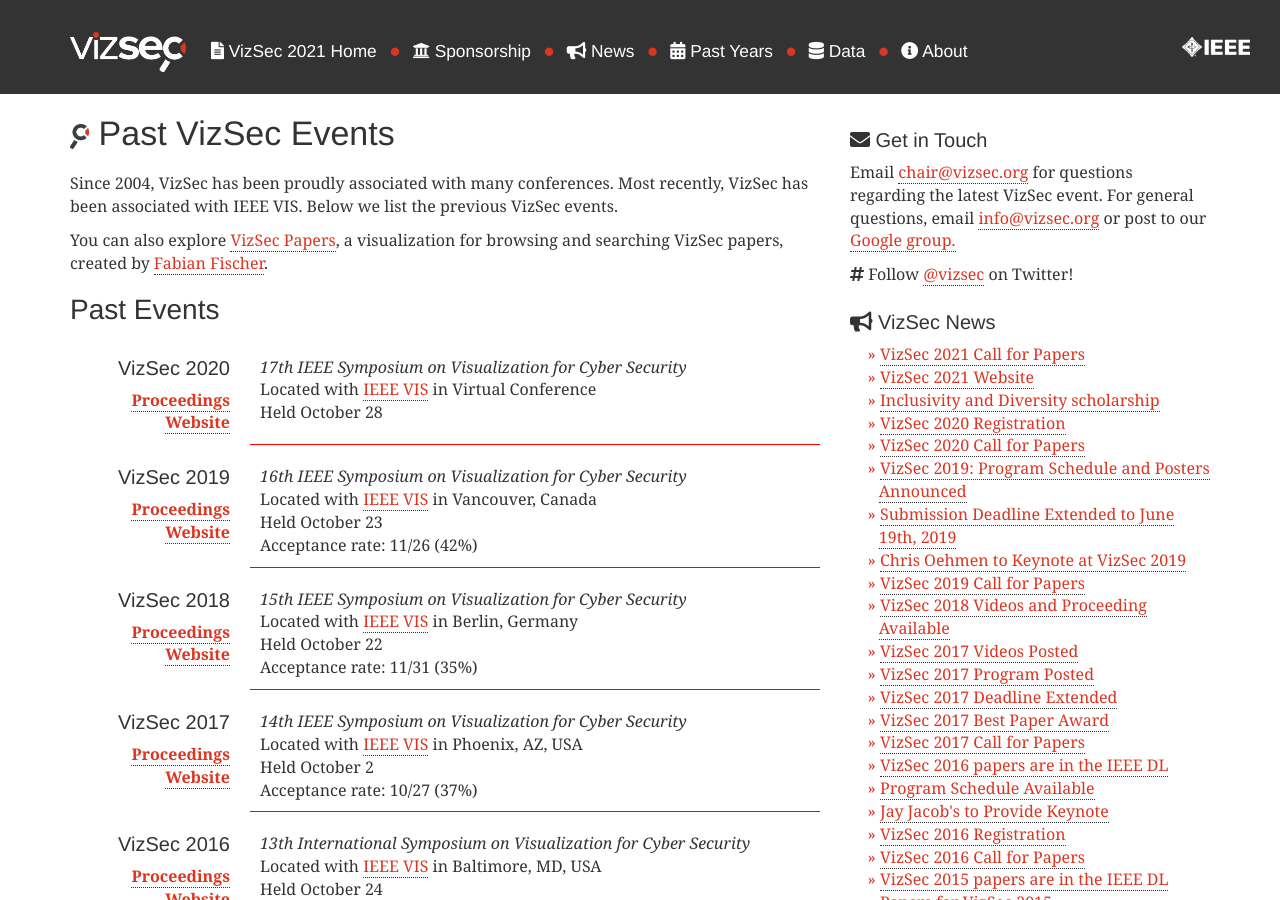
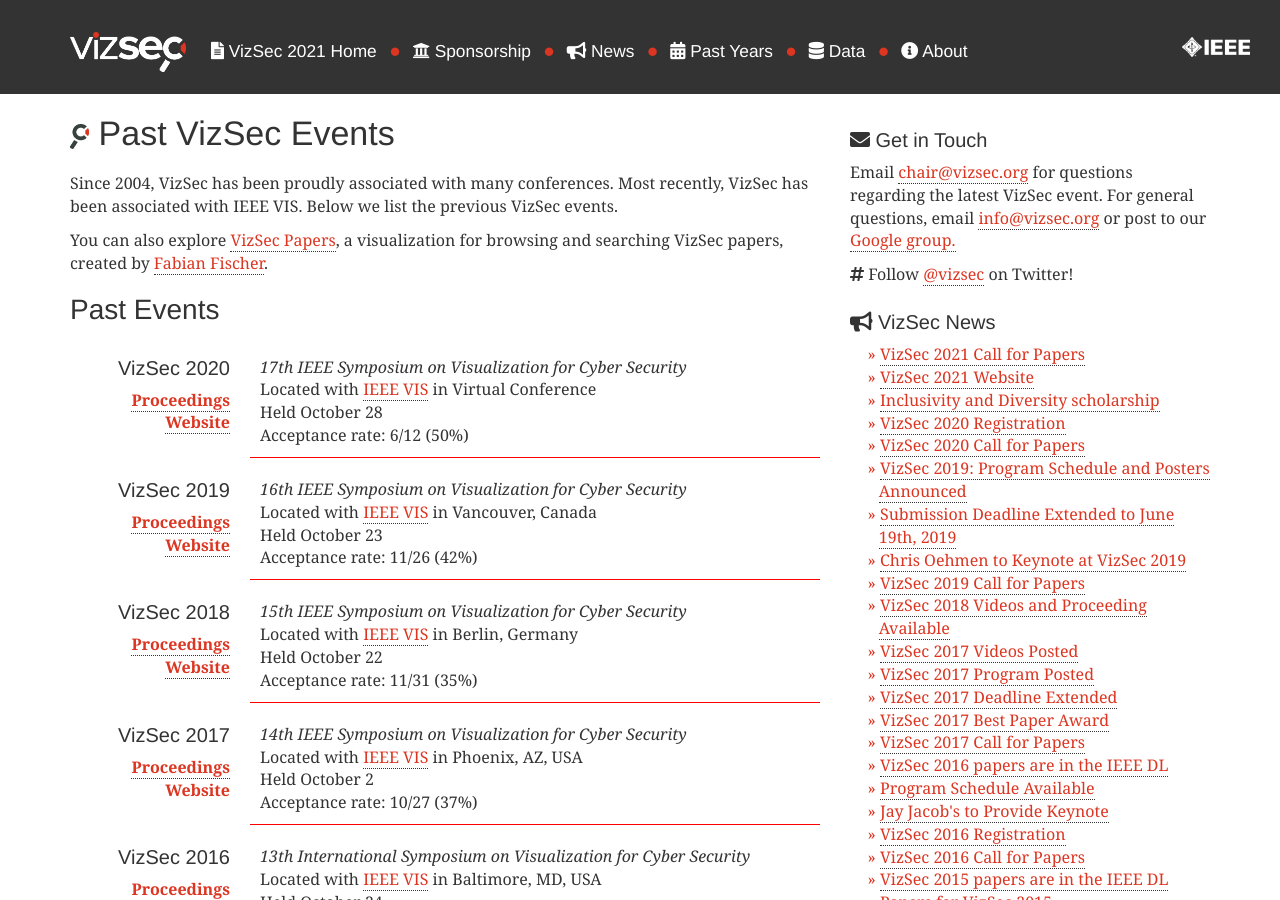
Before and after one commit to vizsec/vizsec.github.io, a Jekyll site: the page built from past/index.html, in a window 1280 px wide and 900 px high. Built offline with Jekyll 4.4.1, drawn with Linux system fonts in a browser that asks for light colours; nearby versions of some CDN libraries.

Commit message:
-update proceedings links and acceptance rate 2020 -add USB-IDS dataset to data page

```diff
--- a/_data/pastyears.yml
+++ b/_data/pastyears.yml
@@ -3,8 +3,9 @@
   with: <a href='http://ieeevis.org/year/2020/welcome'>IEEE VIS</a>
   location: Virtual Conference
   date: October 28
-  acceptance:
+  acceptance: 6/12 (50%)
   website: /vizsec2020/
+  proceedings: https://ieeexplore.ieee.org/xpl/conhome/9347390/proceeding
 
 - year: 2019
   title: 16th IEEE Symposium on Visualization for Cyber Security
@@ -13,6 +14,7 @@
   date: October 23
   acceptance: 11/26 (42%)
   website: /vizsec2019/
+  proceedings: https://ieeexplore.ieee.org/xpl/conhome/9154509/proceeding
 
 - year: 2018
   title: 15th IEEE Symposium on Visualization for Cyber Security
--- a/past/index.html
+++ b/past/index.html
@@ -17,7 +17,7 @@
 {% for event in site.data.pastyears %}
 		<dt>
 			<h4>VizSec {{ event.year }}</h4>
-			<a href="{{ event.proceedings}}">Proceedings</a><br>
+			<a href="{{ event.proceedings}}" target="_blank">Proceedings</a><br>
 			{% if event.website %}
 				<a href="{{event.website}}">Website</a>
 			{% endif %}
```
Also changed, not shown: data/index.md (+1 -0 lines).
